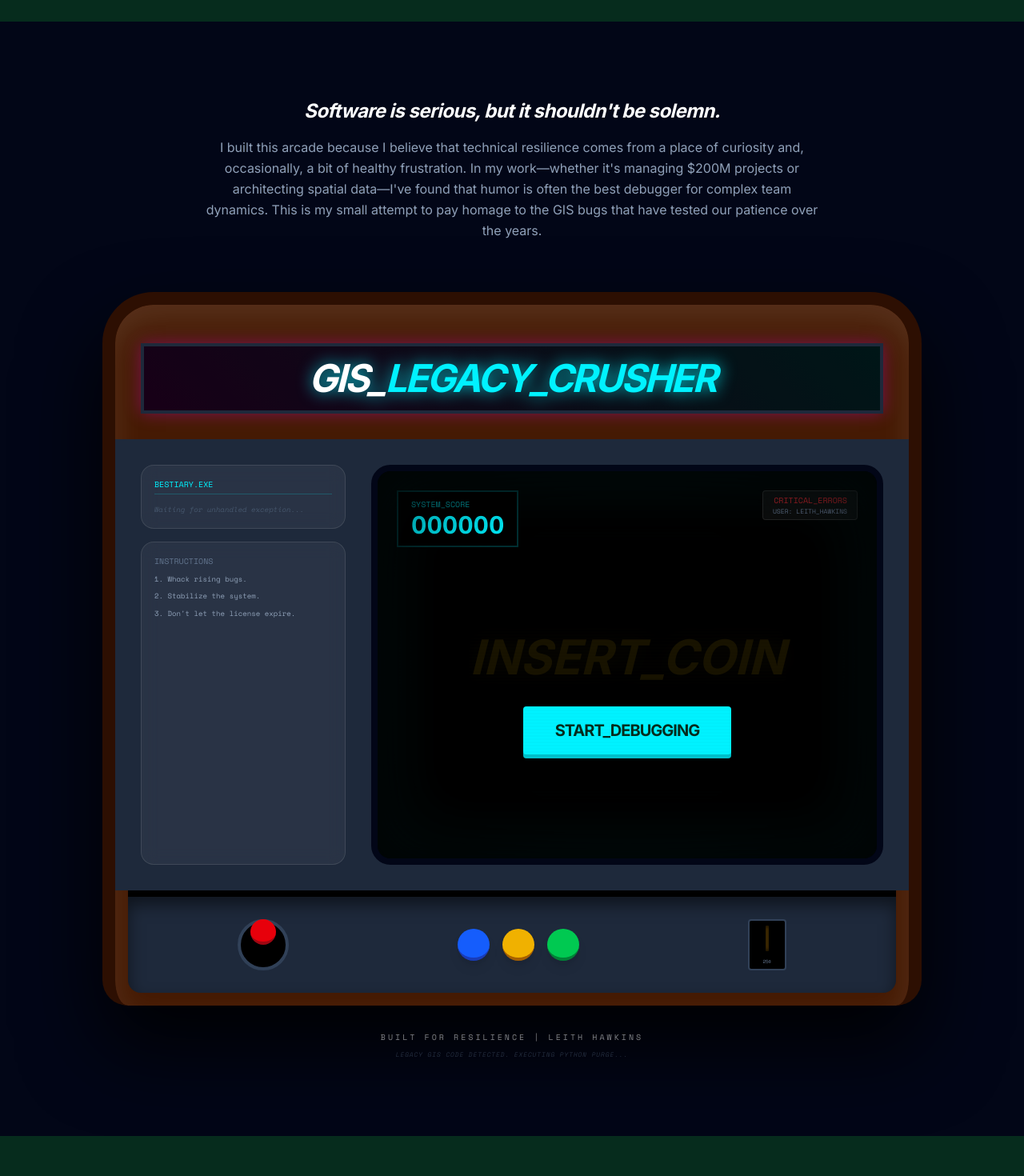
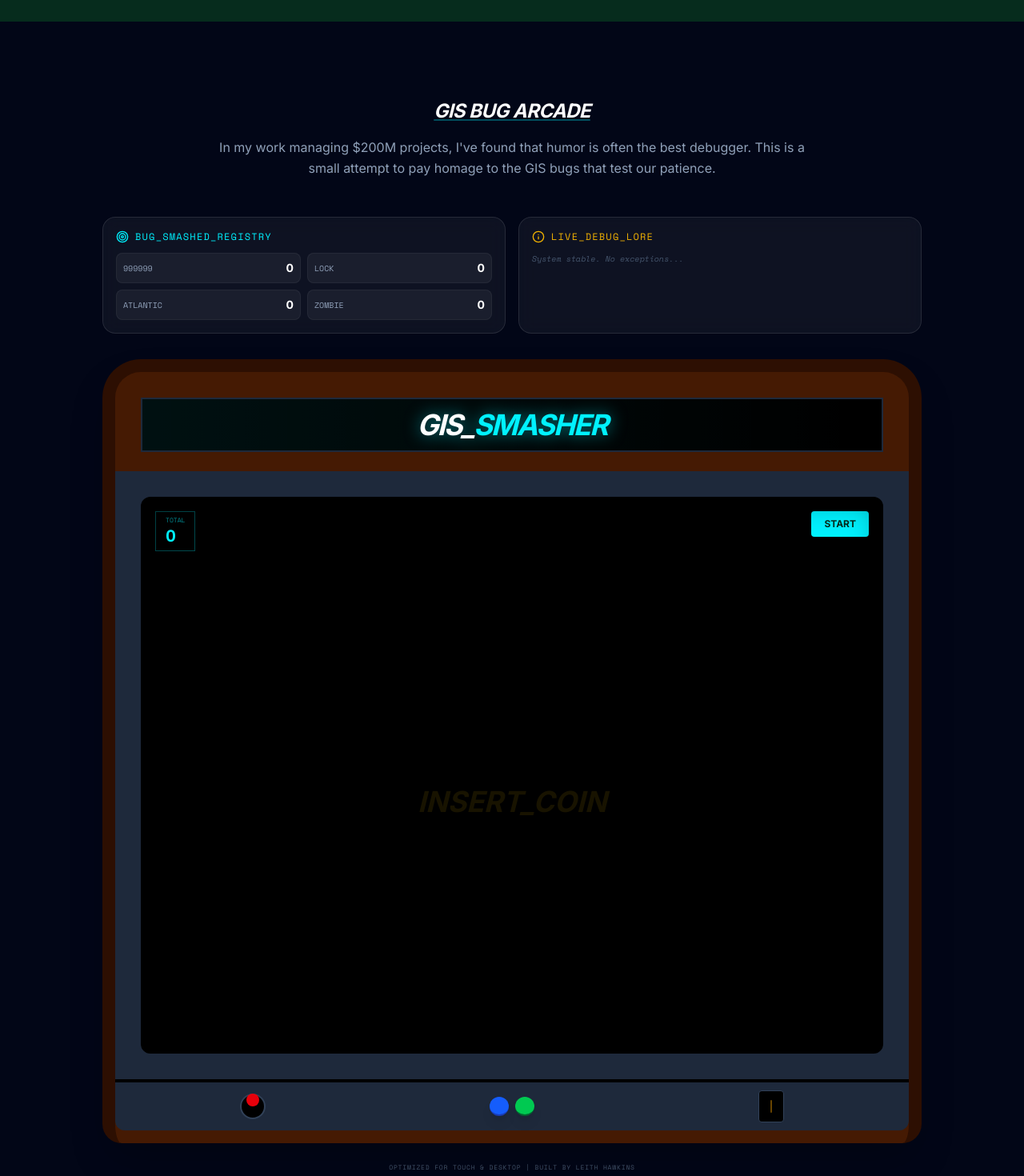
Before and after one commit to hawkinle/personalsite, a React (Vite) app: page / in a window 1280 px wide. Shown: the part 2440-3910 px from the top of the page at 80% size. Built offline with nearby package versions, Linux system fonts and the light colour scheme.

Commit message:
Mobile-first arcade overhaul with scoreboard and lore panels

```diff
--- a/src/components/GISGame.tsx
+++ b/src/components/GISGame.tsx
@@ -1,5 +1,6 @@
 import React, { useState, useEffect } from 'react';
 import { motion, AnimatePresence } from 'framer-motion';
+import { MousePointer2, Target, Zap, Terminal as TerminalIcon, Info } from 'lucide-react';
 
 const BUGS = [
   {
@@ -8,7 +9,7 @@ const BUGS = [
     label: 'ERROR 999999',
     color: 'bg-red-500',
     msg: 'POOF!',
-    desc: "The 'Check Engine' light of GIS. Something failed, and it's not telling you why."
+    desc: "Something failed, and it's not telling you why."
   },
   {
     id: 'lock',
@@ -16,15 +17,15 @@ const BUGS = [
     label: 'SCHEMA LOCK',
     color: 'bg-yellow-500',
     msg: 'UNLOCKED!',
-    desc: "A hidden process is hugging your database and won't let go. Ever."
+    desc: "A process is hugging your database and won't let go."
   },
   {
     id: 'atlantic',
     emoji: '🏝️',
     label: 'ATLANTIC_SHIFT',
     color: 'bg-blue-600',
-    msg: 'RE-PROJECTED!',
-    desc: "Your layers just landed at (0,0) in the Atlantic Ocean. Check your CRS!"
+    msg: 'FIXED!',
+    desc: "Layers landed at (0,0) in the Atlantic Ocean."
   },
   {
     id: 'zombie',
@@ -32,32 +33,16 @@ const BUGS = [
     label: 'ZOMBIE_TASK',
     color: 'bg-green-600',
     msg: 'KILLED!',
-    desc: "Background geoprocessing is at 100% but refuses to actually finish."
-  },
-  {
-    id: 'intersect',
-    emoji: '✂️',
-    label: 'SELF_INTERSECT',
-    color: 'bg-orange-500',
-    msg: 'VALIDATED!',
-    desc: "A polygon line crossed itself by 0.00001mm. Topology is now a nightmare."
-  },
-  {
-    id: 'license',
-    emoji: '🔑',
-    label: 'LICENSE_TIMEOUT',
-    color: 'bg-purple-500',
-    msg: 'RENEWED!',
-    desc: "The license server can't see you. Hope you saved your work 10 mins ago."
+    desc: "Geoprocessing refuses to actually finish."
   },
 ];
 
 const ComicPop = ({ x, y, text }: { x: number, y: number, text: string }) => (
   <motion.div
     initial={{ scale: 0, rotate: -20, opacity: 1 }}
-    animate={{ scale: 2.5, rotate: 10, opacity: 0 }}
+    animate={{ scale: 2, rotate: 10, opacity: 0 }}
     style={{ left: x, top: y }}
-    className="absolute pointer-events-none z-50 font-black text-2xl text-yellow-400 italic select-none drop-shadow-[0_2px_2px_rgba(0,0,0,1)]"
+    className="absolute pointer-events-none z-50 font-black text-xl md:text-2xl text-yellow-400 italic select-none drop-shadow-[0_2px_2px_rgba(0,0,0,1)]"
   >
     {text}
   </motion.div>
@@ -71,19 +56,13 @@ export const GISGame = () => {
   const [mousePos, setMousePos] = useState({ x: 0, y: 0 });
   const [isHitting, setIsHitting] = useState(false);
   const [isMobile, setIsMobile] = useState(false);
+  const [counts, setCounts] = useState<Record<string, number>>({});
 
   useEffect(() => {
-    const checkMobile = () => {
-      setIsMobile(window.matchMedia('(pointer: coarse)').matches);
-    };
+    const checkMobile = () => setIsMobile(window.matchMedia('(pointer: coarse)').matches);
     checkMobile();
     window.addEventListener('resize', checkMobile);
-
-    const handleMouseMove = (e: MouseEvent) => {
-      if (!isMobile) {
-        setMousePos({ x: e.clientX, y: e.clientY });
-      }
-    };
+    const handleMouseMove = (e: MouseEvent) => { if (!isMobile) setMousePos({ x: e.clientX, y: e.clientY }); };
     window.addEventListener('mousemove', handleMouseMove);
     return () => {
       window.removeEventListener('mousemove', handleMouseMove);
@@ -110,7 +89,10 @@ export const GISGame = () => {
     setTimeout(() => setIsHitting(false), 100);
 
     if (isPlaying && activeBug?.index === index) {
+      const bugId = activeBug.type.id;
       setScore(s => s + 500);
+      setCounts(prev => ({ ...prev, [bugId]: (prev[bugId] || 0) + 1 }));
+
       const rect = (e.currentTarget as HTMLElement).getBoundingClientRect();
       const newPop = {
         id: Date.now(),
@@ -125,113 +107,109 @@ export const GISGame = () => {
   };
 
   return (
-    <section className={`py-24 px-4 bg-[#020617] relative overflow-hidden group/arcade ${!isMobile ? 'cursor-none' : 'cursor-auto'}`}>
-      <div className="max-w-6xl mx-auto flex flex-col items-center">
+    <section className={`py-12 md:py-24 px-4 bg-[#020617] relative overflow-hidden group/arcade ${!isMobile ? 'cursor-none' : 'cursor-auto'}`}>
+      <div className="max-w-5xl mx-auto flex flex-col items-center">
 
         {/* Intro Narrative */}
-        <div className="max-w-3xl text-center mb-16">
-          <h3 className="text-2xl font-bold text-white mb-4 italic italic tracking-tight">Software is serious, but it shouldn't be solemn.</h3>
-          <p className="text-slate-400 font-medium leading-relaxed">
-            I built this arcade because I believe that technical resilience comes from a place of curiosity and, occasionally, a bit of healthy frustration.
-            In my work—whether it's managing $200M projects or architecting spatial data—I've found that humor is often the best debugger for complex team dynamics.
-            This is my small attempt to pay homage to the GIS bugs that have tested our patience over the years.
+        <div className="max-w-3xl text-center mb-12">
+          <h3 className="text-xl md:text-2xl font-bold text-white mb-4 italic tracking-tight underline decoration-tech-cyan/30">GIS BUG ARCADE</h3>
+          <p className="text-slate-400 text-sm md:text-base font-medium leading-relaxed px-2">
+            In my work managing $200M projects, I've found that humor is often the best debugger.
+            This is a small attempt to pay homage to the GIS bugs that test our patience.
           </p>
         </div>
 
-        {/* VINTAGE ARCADE CABINET */}
-        <div className="relative w-full max-w-5xl pt-12 pb-4 bg-arcade-wood rounded-t-[4rem] rounded-b-[2rem] border-x-[16px] border-t-[16px] border-[#2d0f02] shadow-[0_50px_100px_rgba(0,0,0,0.9),inset_0_20px_40px_rgba(255,255,255,0.1)] overflow-hidden">
-
-          {/* MARQUEE */}
-          <div className="mx-8 mb-8 bg-black border-4 border-[#1e293b] p-4 flex justify-center items-center relative overflow-hidden shadow-[0_0_20px_rgba(255,0,255,0.3)]">
-            <div className="absolute inset-0 bg-[linear-gradient(45deg,#ff00ff22,#00f2ff22)] animate-pulse" />
-            <h2 className="text-3xl md:text-5xl font-black italic tracking-tighter text-white z-10 drop-shadow-[0_0_10px_rgba(0,242,255,0.8)] uppercase">
-              GIS_<span className="text-tech-cyan">LEGACY_CRUSHER</span>
-            </h2>
+        {/* MOBILE-FIRST SCOREBOARD & BESTIARY */}
+        <div className="w-full grid grid-cols-1 md:grid-cols-2 gap-4 mb-8">
+          {/* Detailed Scoreboard */}
+          <div className="glass p-4 rounded-2xl border-white/5 bg-black/40">
+            <div className="flex items-center gap-2 mb-3">
+              <Target className="w-4 h-4 text-tech-cyan" />
+              <p className="text-xs font-mono text-tech-cyan uppercase tracking-widest">Bug_Smashed_Registry</p>
+            </div>
+            <div className="grid grid-cols-2 gap-2">
+              {BUGS.map(bug => (
+                <div key={bug.id} className="flex justify-between items-center bg-white/5 p-2 rounded-lg border border-white/5">
+                  <span className="text-[10px] font-mono text-slate-400 uppercase">{bug.id}</span>
+                  <span className="text-sm font-black text-white">{counts[bug.id] || 0}</span>
+                </div>
+              ))}
+            </div>
           </div>
 
-          <div className="flex flex-col lg:flex-row bg-[#1e293b] p-4 md:p-8">
-
-            {/* SIDE BEZEL - Lore & Instructions */}
-            <div className="hidden lg:flex flex-col w-64 gap-4 mr-8">
+          {/* Lore/Bestiary Panel */}
           <div className="glass p-4 rounded-2xl border-white/5 bg-black/40">
-                <p className="text-[10px] font-mono text-tech-cyan uppercase mb-3 border-b border-tech-cyan/20 pb-1">Bestiary.exe</p>
-                <div className="space-y-4">
+            <div className="flex items-center gap-2 mb-3">
+              <Info className="w-4 h-4 text-yellow-500" />
+              <p className="text-xs font-mono text-yellow-500 uppercase tracking-widest">Live_Debug_Lore</p>
+            </div>
             <AnimatePresence mode="wait">
               {activeBug ? (
                 <motion.div
                   key={activeBug.type.id}
-                        initial={{ opacity: 0, x: -10 }}
-                        animate={{ opacity: 1, x: 0 }}
-                        exit={{ opacity: 0, x: 10 }}
-                        className="space-y-2"
+                  initial={{ opacity: 0 }} animate={{ opacity: 1 }} exit={{ opacity: 0 }}
+                  className="space-y-1"
                 >
-                        <p className="text-[11px] font-bold text-white font-mono">{activeBug.type.label}</p>
-                        <p className="text-[9px] text-slate-400 font-mono leading-relaxed">{activeBug.type.desc}</p>
+                  <p className="text-xs font-bold text-white">{activeBug.type.label}</p>
+                  <p className="text-[10px] text-slate-400 font-mono leading-tight">{activeBug.type.desc}</p>
                 </motion.div>
               ) : (
-                      <p className="text-[9px] text-slate-600 font-mono italic">Waiting for unhandled exception...</p>
+                <p className="text-[10px] text-slate-600 font-mono italic">System stable. No exceptions...</p>
               )}
             </AnimatePresence>
           </div>
         </div>
 
-              <div className="glass p-4 rounded-2xl border-white/5 bg-black/40 flex-grow">
-                <p className="text-[10px] font-mono text-slate-500 uppercase mb-2">Instructions</p>
-                <div className="text-[9px] text-slate-400 space-y-2 font-mono">
-                  <p>1. Whack rising bugs.</p>
-                  <p>2. Stabilize the system.</p>
-                  <p>3. Don't let the license expire.</p>
-                </div>
-              </div>
+        {/* VINTAGE ARCADE CABINET */}
+        <div className="relative w-full pt-8 pb-4 bg-arcade-wood rounded-t-[3rem] rounded-b-[1.5rem] border-x-[10px] md:border-x-[16px] border-t-[10px] md:border-t-[16px] border-[#2d0f02] shadow-2xl overflow-hidden">
+
+          {/* SMALLER MARQUEE FOR MOBILE */}
+          <div className="mx-4 md:mx-8 mb-6 bg-black border-2 border-[#1e293b] p-3 flex justify-center items-center relative overflow-hidden">
+            <div className="absolute inset-0 bg-gradient-to-r from-tech-cyan/10 to-transparent animate-pulse" />
+            <h2 className="text-xl md:text-4xl font-black italic tracking-tighter text-white z-10 drop-shadow-[0_0_10px_rgba(0,242,255,0.5)]">
+              GIS_<span className="text-tech-cyan">SMASHER</span>
+            </h2>
           </div>
 
-            {/* THE MAIN SCREEN */}
-            <div className="flex-grow relative bg-black rounded-3xl border-8 border-nature-950 shadow-[inset_0_0_100px_rgba(0,242,255,0.1)] overflow-hidden min-h-[500px] flex flex-col">
-
-              {/* CRT EFFECTS */}
-              <div className="absolute inset-0 pointer-events-none z-40 bg-[radial-gradient(circle,transparent_50%,rgba(0,0,0,0.4)_100%)] shadow-[inset_0_0_60px_rgba(0,0,0,0.8)]" />
-              <div className="absolute inset-0 pointer-events-none z-40 opacity-[0.05] bg-[linear-gradient(rgba(18,16,16,0)_50%,rgba(0,0,0,0.25)_50%)] bg-[length:100%_4px]" />
-
-              <div className="absolute inset-0 z-10 p-6 flex flex-col">
-                <div className="flex justify-between items-start">
-                  <div className="bg-black/80 px-4 py-2 border-2 border-tech-cyan/20">
-                    <p className="text-[10px] font-mono text-tech-cyan/60 uppercase">System_Score</p>
-                    <p className="text-3xl font-black text-tech-cyan tabular-nums">{score.toString().padStart(6, '0')}</p>
+          <div className="bg-[#1e293b] p-3 md:p-8">
+            {/* THE SCREEN */}
+            <div className="relative bg-black aspect-square md:aspect-[4/3] rounded-xl overflow-hidden border-2 border-black">
+              <div className="absolute inset-0 z-10 p-4 flex flex-col">
+                <div className="flex justify-between items-start mb-4">
+                  <div className="bg-black/80 px-3 py-1 border border-tech-cyan/30">
+                    <p className="text-[8px] font-mono text-tech-cyan/60 uppercase">TOTAL</p>
+                    <p className="text-xl font-black text-tech-cyan tabular-nums">{score}</p>
                   </div>
-                  <div className="text-right glass px-3 py-1 rounded border-white/5">
-                    <p className="text-[10px] font-mono text-red-500 uppercase animate-pulse">Critical_Errors</p>
-                    <p className="text-[8px] font-mono text-slate-500">USER: LEITH_HAWKINS</p>
-                  </div>
+                  <button
+                    onClick={() => { setIsPlaying(!isPlaying); if(!isPlaying) { setScore(0); setCounts({}); }}}
+                    className={`px-4 py-2 rounded font-black text-xs uppercase transition-all ${
+                      isPlaying ? 'bg-red-600 text-white' : 'bg-tech-cyan text-nature-900 shadow-lg'
+                    }`}
+                  >
+                    {isPlaying ? 'ABORT' : 'START'}
+                  </button>
                 </div>
 
                 <div className="flex-grow flex items-center justify-center">
                    {isPlaying ? (
-                     <div className="grid grid-cols-3 gap-4 w-full max-w-md aspect-square py-4">
+                     <div className="grid grid-cols-3 gap-2 md:gap-4 w-full max-w-sm aspect-square">
                         {[...Array(9)].map((_, i) => (
                           <div
                             key={i}
                             onMouseDown={(e) => whack(i, e)}
-                            className="relative h-full aspect-square bg-nature-950 rounded-full border-b-2 border-slate-800 shadow-[inset_0_5px_15px_rgba(0,0,0,0.8)] overflow-hidden"
+                            className="relative h-full aspect-square bg-nature-950 rounded-full border-b-2 border-slate-800 shadow-inner overflow-hidden"
                           >
                             <AnimatePresence>
                               {activeBug?.index === i && (
                                 <motion.div
-                                  initial={{ y: 80 }}
-                                  animate={{ y: 5 }}
-                                  exit={{ y: 80, scale: 0.5 }}
+                                  initial={{ y: 60 }} animate={{ y: 5 }} exit={{ y: 60, scale: 0.5 }}
                                   className="absolute inset-0 flex flex-col items-center justify-center pointer-events-none"
                                 >
-                                  <div className={`w-12 h-12 md:w-20 md:h-20 ${activeBug.type.color} rounded-t-full rounded-b-lg relative shadow-2xl flex items-center justify-center text-3xl md:text-5xl border-t-2 border-white/20`}>
+                                  <div className={`w-10 h-10 md:w-20 md:h-20 ${activeBug.type.color} rounded-t-full rounded-b-lg shadow-2xl flex items-center justify-center text-2xl md:text-5xl`}>
                                     {activeBug.type.emoji}
-                                    <div className="absolute top-1/4 left-1/4 w-2 h-3 bg-white rounded-full">
-                                      <div className="w-1 h-1 bg-black rounded-full mx-auto mt-1" />
                                   </div>
-                                    <div className="absolute top-1/4 right-1/4 w-2 h-3 bg-white rounded-full">
-                                      <div className="w-1 h-1 bg-black rounded-full mx-auto mt-1" />
-                                    </div>
-                                  </div>
-                                  <div className="mt-1 px-2 py-0.5 bg-black/90 rounded text-[7px] font-mono font-black text-white border border-white/10 uppercase">
-                                    {activeBug.type.label}
+                                  <div className="mt-1 px-1 py-0.5 bg-black/90 rounded text-[6px] font-mono text-white uppercase">
+                                    {activeBug.type.label.split(' ')[0]}
                                   </div>
                                 </motion.div>
                               )}
@@ -247,82 +225,50 @@ export const GISGame = () => {
                         ))}
                      </div>
                    ) : (
-                     <div className="text-center">
-                        <motion.h3
-                          animate={{ opacity: [1, 0, 1] }}
-                          transition={{ repeat: Infinity, duration: 1.5 }}
-                          className="text-4xl md:text-6xl font-black text-yellow-400 italic mb-8 drop-shadow-[0_0_15px_rgba(250,204,21,0.5)]"
-                        >
+                     <motion.div animate={{ opacity: [1, 0, 1] }} transition={{ repeat: Infinity, duration: 1.5 }} className="text-yellow-400 font-black text-2xl md:text-4xl italic">
                         INSERT_COIN
-                        </motion.h3>
-                        <button
-                          onClick={() => { setIsPlaying(true); setScore(0); }}
-                          className="px-10 py-4 bg-tech-cyan text-nature-900 font-black text-xl hover:scale-105 transition-transform rounded-sm shadow-[0_5px_0_#00c2cc] uppercase tracking-tighter"
-                        >
-                          Start_Debugging
-                        </button>
-                     </div>
+                     </motion.div>
                    )}
                 </div>
+              </div>
+              <div className="absolute inset-0 pointer-events-none z-30 shadow-[inset_0_0_40px_rgba(0,0,0,0.9)] opacity-50" />
+            </div>
+          </div>
+
+          {/* COMPACT CONTROL PANEL */}
+          <div className="h-16 bg-[#1e293b] border-t-4 border-black rounded-b-xl flex items-center justify-around px-4">
+             <div className="w-8 h-8 bg-black rounded-full border-2 border-slate-700 relative">
+                <div className="absolute left-1/2 top-1/2 -translate-x-1/2 -translate-y-full w-4 h-4 bg-red-600 rounded-full" />
+             </div>
+             <div className="flex gap-2">
+                <div className="w-6 h-6 bg-blue-600 rounded-full border-b-2 border-blue-800 shadow-lg" />
+                <div className="w-6 h-6 bg-green-500 rounded-full border-b-2 border-green-800 shadow-lg" />
+             </div>
+             <div className="w-8 h-10 bg-black rounded border border-slate-700 flex flex-col items-center justify-center">
+                <div className="w-0.5 h-4 bg-yellow-600/50 rounded-full" />
              </div>
           </div>
         </div>
 
-          {/* CONTROL PANEL DECK */}
-          <div className="mx-4 h-32 bg-[#1e293b] border-t-8 border-black rounded-b-2xl relative flex items-center justify-around px-8 shadow-[inset_0_10px_20px_rgba(0,0,0,0.5)]">
-             <div className="relative w-16 h-16 bg-black rounded-full border-4 border-slate-700">
-                <motion.div
-                  animate={isPlaying ? { x: [-5, 5, -3, 3], y: [2, -2, 5, -5] } : {}}
-                  transition={{ repeat: Infinity, duration: 0.5 }}
-                  className="absolute left-1/2 top-1/2 -translate-x-1/2 -translate-y-full w-8 h-8 bg-red-600 rounded-full border-b-4 border-red-800 shadow-xl"
-                />
-             </div>
-             <div className="flex gap-4">
-                <div className="w-10 h-10 bg-blue-600 rounded-full border-b-4 border-blue-800 shadow-lg active:scale-95" />
-                <div className="w-10 h-10 bg-yellow-500 rounded-full border-b-4 border-yellow-700 shadow-lg active:scale-95" />
-                <div className="w-10 h-10 bg-green-500 rounded-full border-b-4 border-green-700 shadow-lg active:scale-95" />
-             </div>
-             <div className="w-12 h-16 bg-black rounded border-2 border-slate-700 flex flex-col items-center justify-center gap-2">
-                <div className="w-1 h-8 bg-yellow-600/50 rounded-full shadow-[inset_0_0_5px_black]" />
-                <p className="text-[6px] font-mono text-slate-500 tracking-tighter uppercase">25&cent;</p>
-             </div>
-          </div>
+        <p className="mt-6 text-slate-600 font-mono text-[8px] uppercase tracking-widest text-center px-4">
+          Optimized for Touch & Desktop | Built by Leith Hawkins
+        </p>
       </div>
 
-        <div className="mt-8 text-center opacity-50 space-y-2">
-           <p className="text-white font-mono text-[10px] tracking-[0.3em] uppercase">Built for Resilience | Leith Hawkins</p>
-           <p className="text-slate-600 font-mono text-[8px] uppercase italic tracking-[0.1em]">Legacy GIS code detected. Executing Python purge...</p>
-        </div>
-      </div>
-
-      {/* HIGH-PRECISION SLEDGEHAMMER CURSOR */}
+      {/* SLEDGEHAMMER (DESKTOP ONLY) */}
       {!isMobile && (
         <motion.div
           className="fixed pointer-events-none z-[100] hidden group-hover/arcade:block"
-          style={{
-            left: 0,
-            top: 0,
-            x: mousePos.x - 30,
-            y: mousePos.y - 60,
-          }}
-          animate={{
-            rotate: isHitting ? -110 : -35,
-            scale: isHitting ? 0.9 : 1,
-          }}
-          transition={{
-            rotate: { type: "spring", damping: 10, stiffness: 600, mass: 0.2 },
-            scale: { duration: 0.05 },
-            x: { duration: 0 },
-            y: { duration: 0 }
-          }}
+          style={{ left: 0, top: 0, x: mousePos.x - 30, y: mousePos.y - 60 }}
+          animate={{ rotate: isHitting ? -110 : -35, scale: isHitting ? 0.9 : 1 }}
+          transition={{ rotate: { type: "spring", damping: 10, stiffness: 600, mass: 0.2 }, x: { duration: 0 }, y: { duration: 0 } }}
         >
-          <div className="relative drop-shadow-[0_15px_15px_rgba(0,0,0,0.5)]">
-            <div className="w-16 h-10 bg-slate-400 rounded-lg border-2 border-slate-600 shadow-2xl relative overflow-hidden">
+          <div className="relative drop-shadow-2xl">
+            <div className="w-14 h-9 bg-slate-400 rounded-lg border-2 border-slate-600 relative overflow-hidden">
                <div className="absolute inset-x-0 top-0 h-1/2 bg-white/20" />
-               <div className="absolute inset-x-1 top-1 h-[1px] bg-white/30" />
             </div>
-            <div className="w-4 h-24 bg-amber-900 rounded-b-lg border-2 border-amber-950 mx-auto -mt-1 shadow-lg" />
-            <div className="absolute top-1 right-1 px-1 bg-tech-cyan text-[7px] font-black text-nature-900 rounded-sm">PYTHON</div>
+            <div className="w-4 h-24 bg-[#451a03] rounded-b-lg border-2 border-amber-950 mx-auto -mt-1" />
+            <div className="absolute top-1 right-1 px-1 bg-tech-cyan text-[6px] font-black text-nature-900 rounded-sm">PYTHON</div>
           </div>
         </motion.div>
       )}
```
Lines whose indentation alone changed are shown as unchanged.
